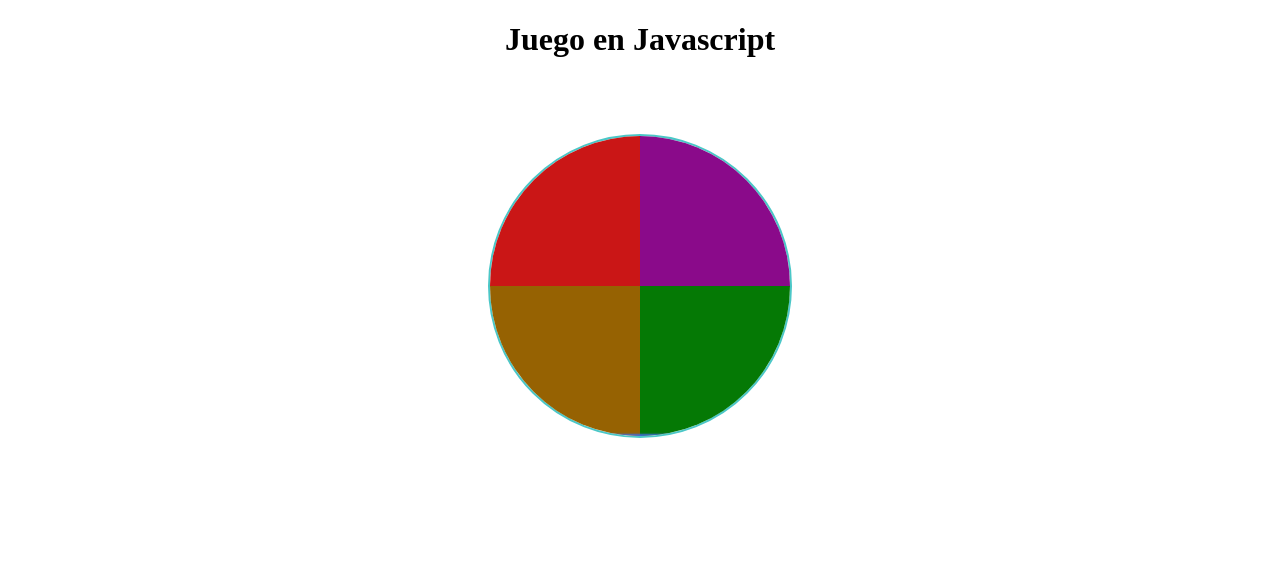
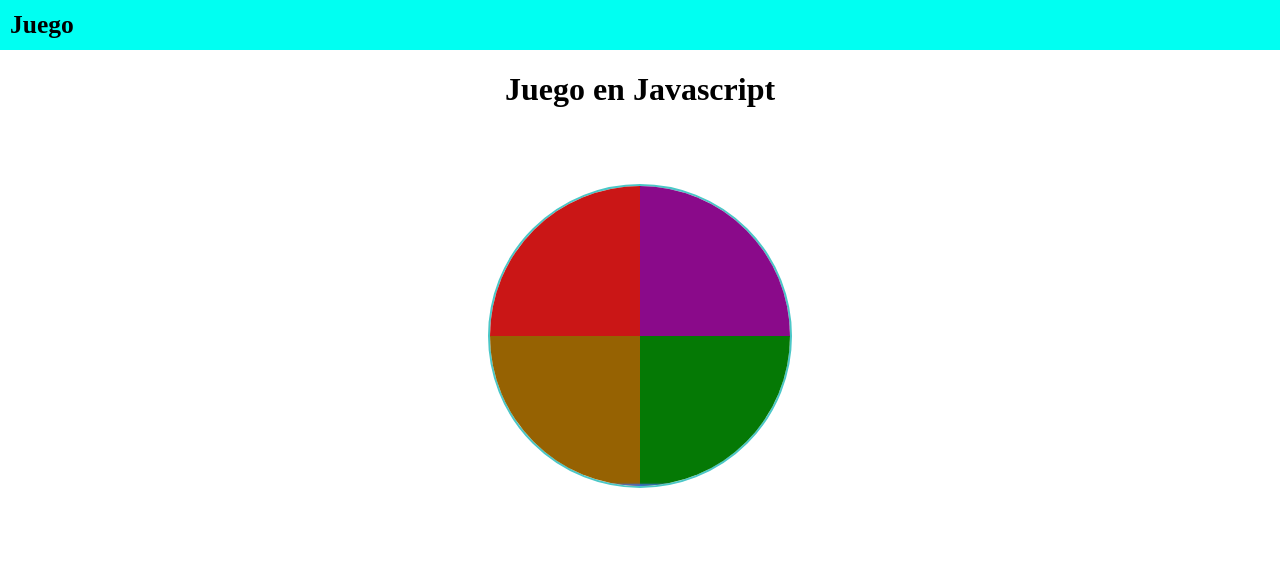
Before and after one commit to crissvilleda/JuegoSecuencial, a plain HTML site: page public/index.html in a window 1280 px wide. Drawn offline with Linux system fonts and the light colour scheme.

Commit message:
modified:   public/estilos.css 	modified:   public/index.html

```diff
--- a/public/estilos.css
+++ b/public/estilos.css
@@ -1,6 +1,19 @@
+nav{
+  width: 100%;
+  height: 50px;
+  padding: 0px;
+  margin: 0px;
+  background-color: rgb(0, 255, 242);
+  text-align: left;
+  font-size: 17px;
+  color: black;
+}
+nav h2{
+  margin: auto;
+  padding: 10px;
+}
 body{
-  margin: auto;
-
+  margin: 0px;
 }
 .title{
   margin: auto;
--- a/public/index.html
+++ b/public/index.html
@@ -7,6 +7,9 @@
   <title>Juego</title>
 </head>
 <body>
+  <nav>
+    <h2>Juego</h2>
+  </nav>
   <div class="title">
     <h1>Juego en Javascript</h1>
   </div>
```
